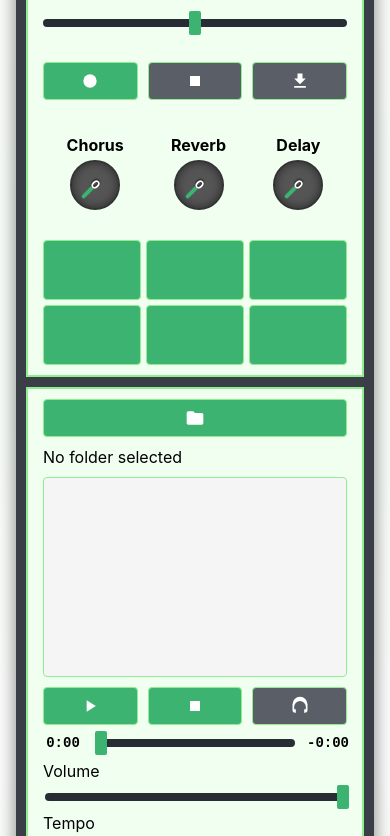
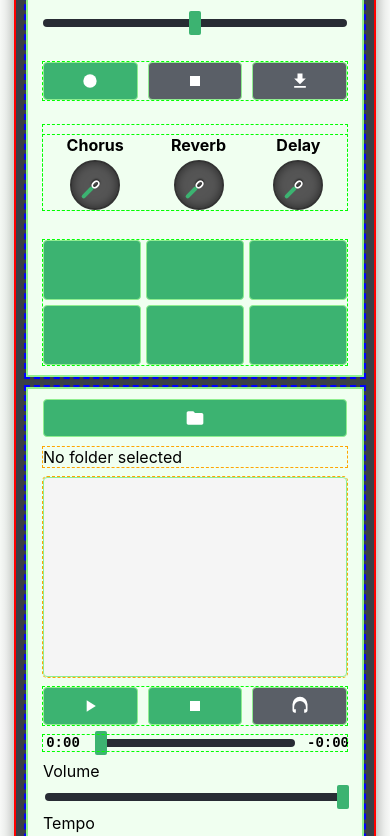
Before and after one commit to Unlike-U/420soundclashapk, a website built with webpack: page src/index.html in a window 390 px wide. Shown: the part 954-1790 px from the top of the page. Built offline with nearby package versions, Linux system fonts and the light colour scheme.

Commit message:
chore: add temporary debug styles to find overflow

```diff
--- a/src/styles/components/_mobile.scss
+++ b/src/styles/components/_mobile.scss
@@ -5,6 +5,21 @@
 }
 
 @media (max-width: 768px) {
+  /* --- START DEBUGGING STYLES --- */
+  .mixer-container {
+    outline: 2px solid red;
+  }
+  .channel-strip {
+    outline: 2px dashed blue;
+  }
+  .knob-row, .play-controls, .time-controls, .volume-controls, .recorder-controls, .effects-rack, .sampler-pads {
+    outline: 1px dashed lime;
+  }
+  .selected-path, .tracklist {
+    outline: 1px dashed orange;
+  }
+  /* --- END DEBUGGING STYLES --- */
+
   body {
     padding: 0; // Remove padding to allow container to be full-width
   }
```
